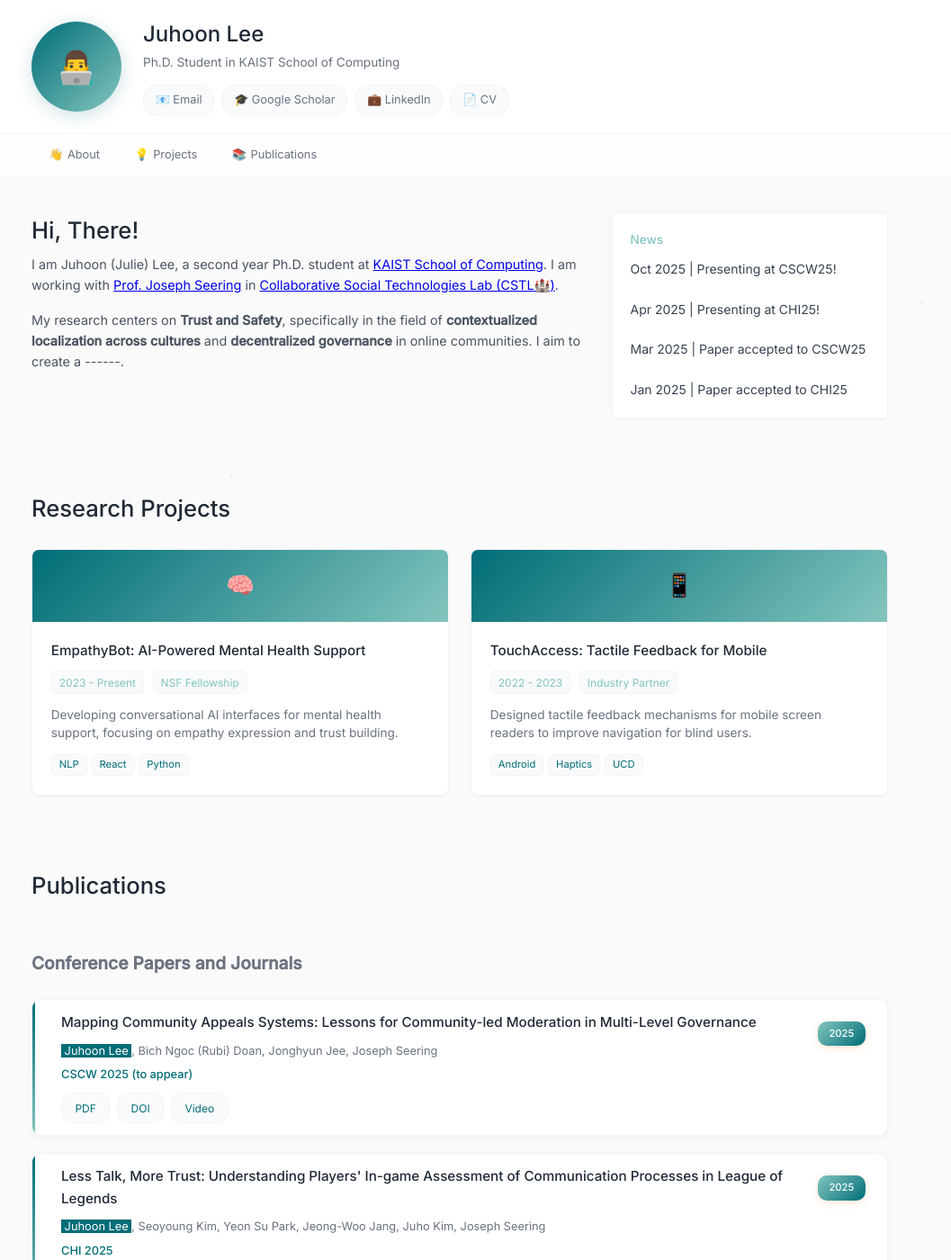
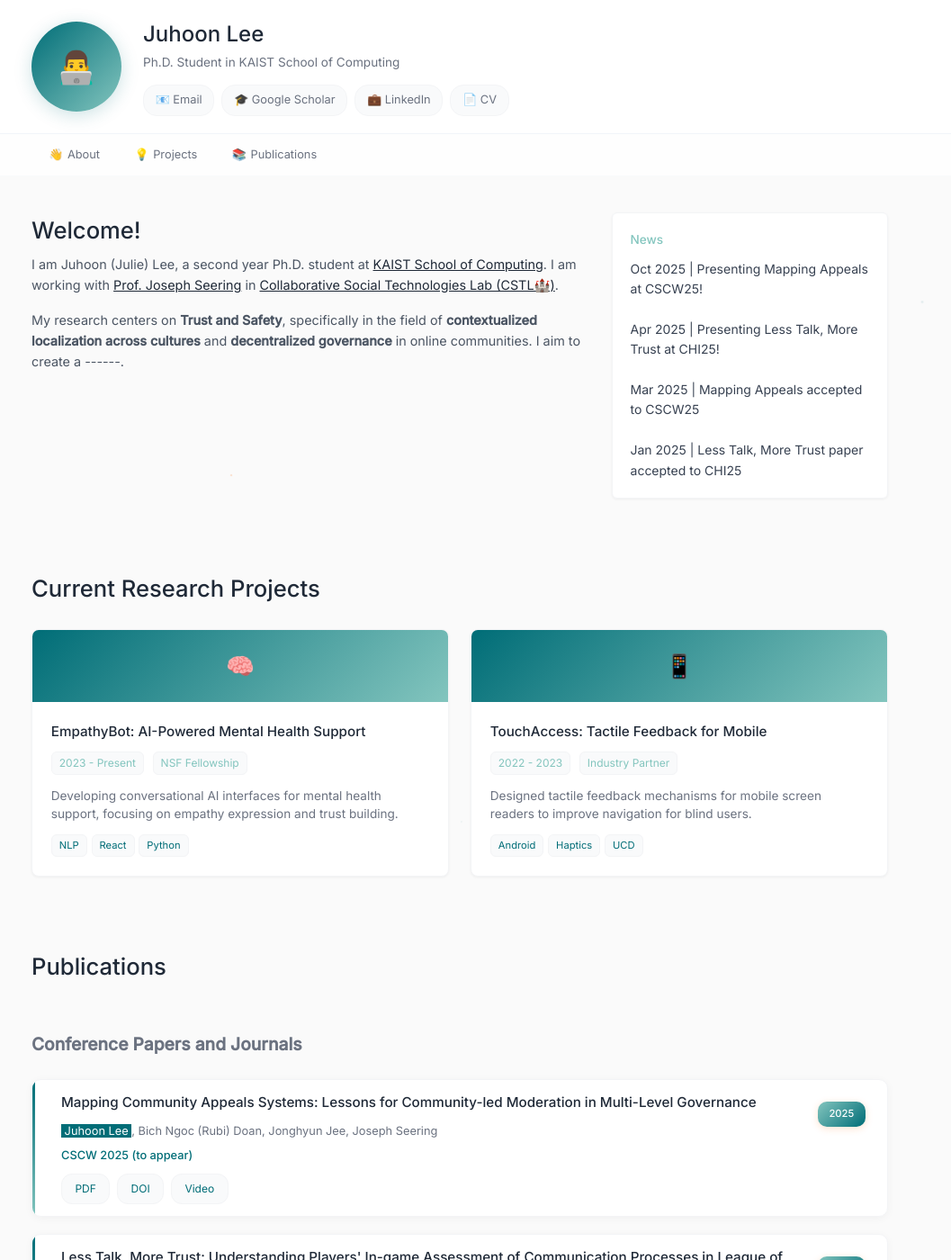
Before and after one commit to julielee16/personal-website, a Jekyll site: the page built from index.md, in a window 1280 px wide and 1400 px high. Shown: the whole window at 90% size, without its empty margins (129-1186 px from the left). Built offline with Jekyll 4.4.1, drawn with Linux system fonts in a browser that asks for light colours.

Commit message:
Changed greeting and news

```diff
--- a/_layouts/default.html
+++ b/_layouts/default.html
@@ -56,7 +56,7 @@
             <div class="about-grid">
                 <div class="bio-content">
                     <div class="section-header">
-                        <h3>Hi, There!</h3>
+                        <h3>Welcome!</h3>
                         <p>I am Juhoon (Julie) Lee, a second year Ph.D. student at <a href="https://cs.kaist.ac.kr/">KAIST School of Computing</a>. I am working with <a href="https://joseph.seering.org/">Prof. Joseph Seering</a> in <a href="https://cstlab.org/">Collaborative Social Technologies Lab (CSTL🏰)</a>. </p>
                         <p>My research centers on <b>Trust and Safety</b>, specifically in the field of <b>contextualized localization across cultures</b> and <b>decentralized governance</b> in online communities. I aim to create a ------.
                     </div>
@@ -66,13 +66,13 @@
                     <div class="skill-category">
                         <h4>News</h4>
                         <div>
-                            <p>Oct 2025 | Presenting at CSCW25!</p>
+                            <p>Oct 2025 | Presenting Mapping Appeals at CSCW25!</p>
                             <br>
-                            <p>Apr 2025 | Presenting at CHI25!</p>
+                            <p>Apr 2025 | Presenting Less Talk, More Trust at CHI25!</p>
                             <br>
-                            <p>Mar 2025 | Paper accepted to CSCW25</p>
+                            <p>Mar 2025 | Mapping Appeals accepted to CSCW25</p>
                             <br>
-                            <p>Jan 2025 | Paper accepted to CHI25</p>
+                            <p>Jan 2025 | Less Talk, More Trust paper accepted to CHI25</p>
                         </div>
                     </div>
                 </div>
@@ -116,7 +116,7 @@
          <!-- Projects Section -->
         <section id="projects" class="content-section">
             <div class="section-header">
-                <h3>Research Projects</h3>
+                <h3>Current Research Projects</h3>
             </div>
 
             <div class="projects-grid">
--- a/_styles/_style.scss
+++ b/_styles/_style.scss
@@ -210,6 +210,10 @@ mark {
     font-weight: 500;
     color: #1f2937;
     margin-bottom: 0.3rem;
+}
+
+.section-header a {
+    color: #1f2937;
 }
 
 .section-subtitle {
```
